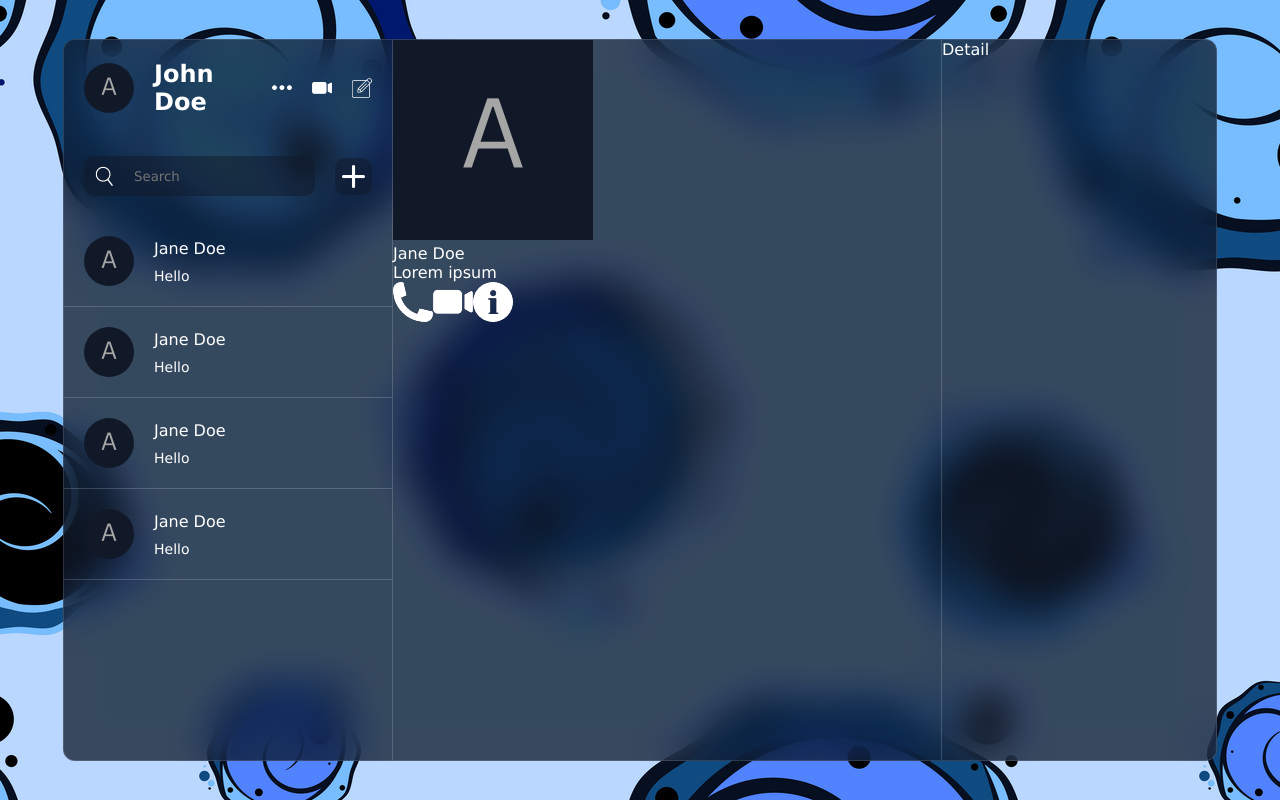
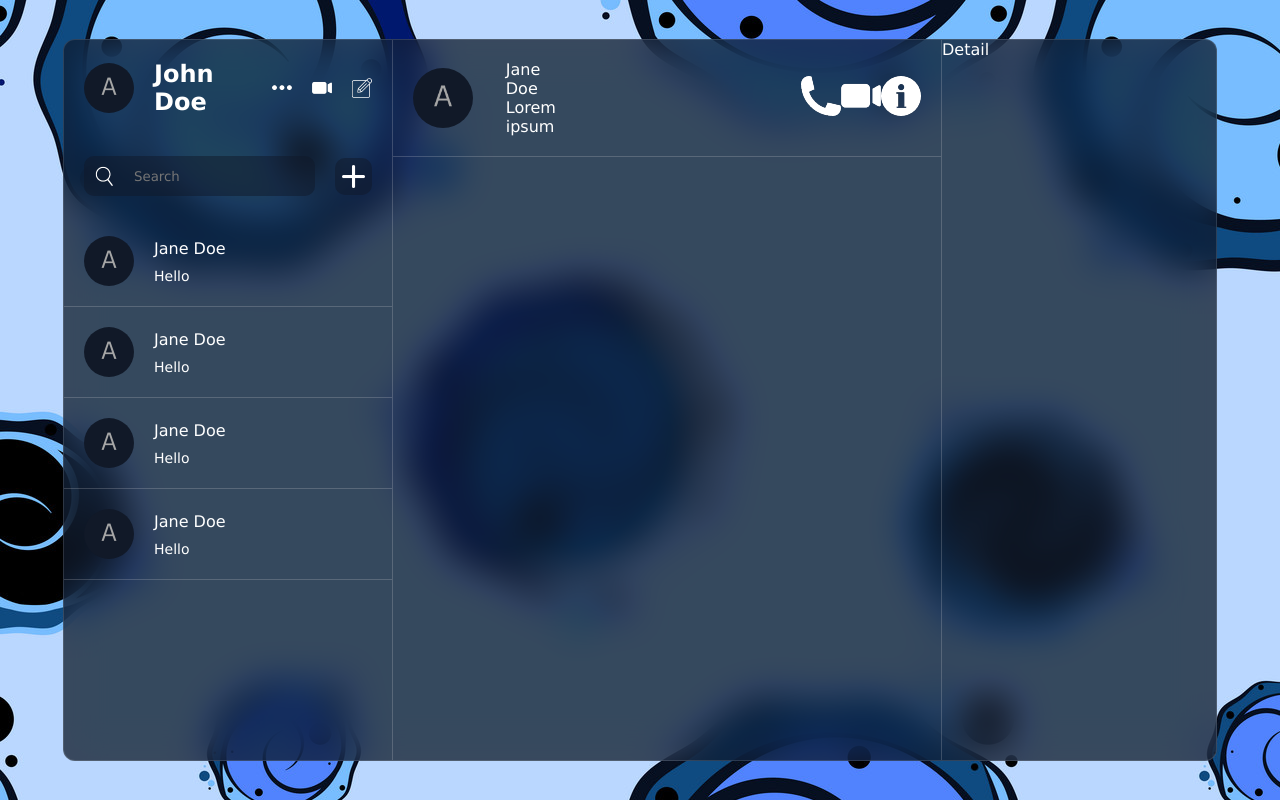
Before and after one commit to JulM64/react-app-chat, a React (Vite) app in the folder my-chat-app/: page / in a window 1280 px wide. Built offline with nearby package versions, Linux system fonts and the light colour scheme.

Commit message:
update chat items

```diff
--- a/my-chat-app/src/components/chat/chat.css
+++ b/my-chat-app/src/components/chat/chat.css
@@ -2,4 +2,31 @@
     flex:2;
      border-left:1px solid #dddddd35;
      border-right:1px solid #dddddd35;
+     height:100%;
+
+     .top{
+        padding:20px;
+        display:flex;
+        align-items:center;
+        justify-content: space-between;
+        border-bottom:1px solid #dddddd35;
+
+        .user{
+            display:flex;
+            align-items: center;
+            gap:20%;
+
+            img{
+                width:60px;
+                height:60px;
+                border-radius:50%;
+                object-fit:cover;
+            }
+            .texts{
+                display: flex;
+                flex-direction: column;
+
+            }
+         }
+     }
 }
```
